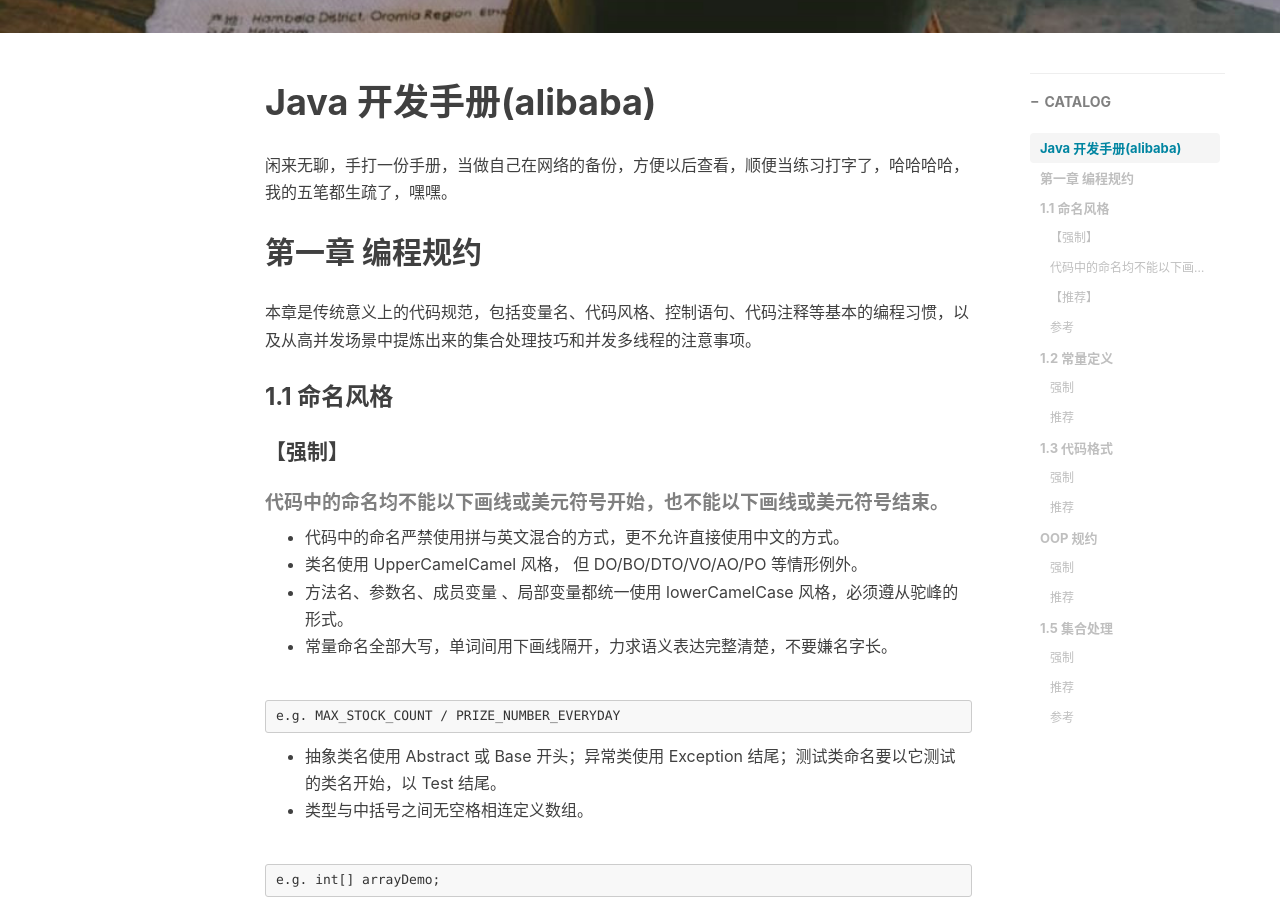
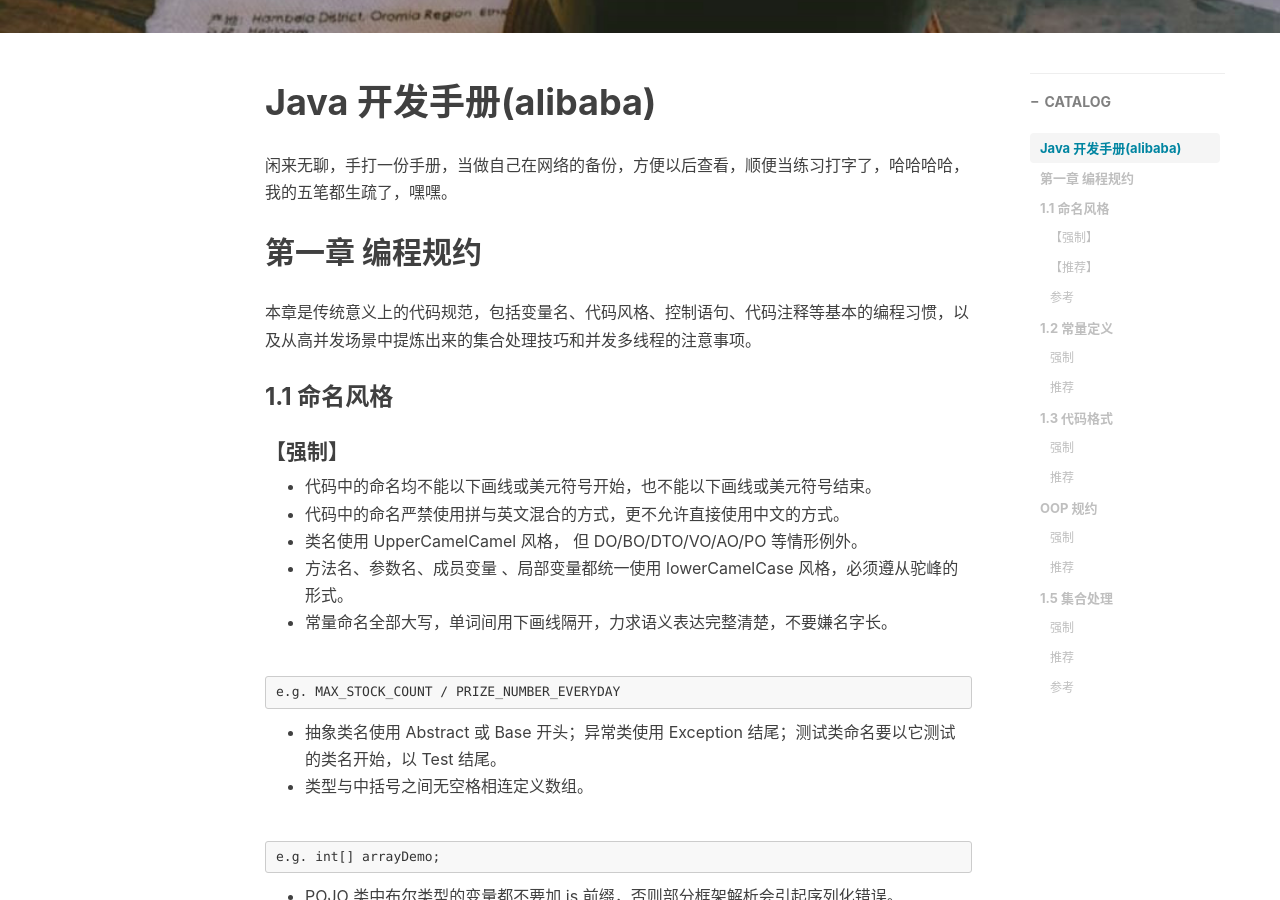
Before and after one commit to bearfly1990/bearfly.github.io, a Jekyll site: the page built from _posts/2018/11/2018-11-17-JavaDevManual.md, in a window 1280 px wide and 900 px high, scrolled down 490 px. Built offline with Jekyll 4.4.1, drawn with Linux system fonts in a browser that asks for light colours; nearby versions of some CDN libraries; comment, search, counter and statistics services are not loaded.

Commit message:
fix issue

```diff
--- a/_posts/2018/11/2018-11-17-JavaDevManual.md
+++ b/_posts/2018/11/2018-11-17-JavaDevManual.md
@@ -24,8 +24,7 @@ tags:
 
 #### 【强制】
 
-##### 代码中的命名均不能以下画线或美元符号开始，也不能以下画线或美元符号结束。
-
+- 代码中的命名均不能以下画线或美元符号开始，也不能以下画线或美元符号结束。
 - 代码中的命名严禁使用拼与英文混合的方式，更不允许直接使用中文的方式。
 - 类名使用 UpperCamelCamel 风格， 但 DO/BO/DTO/VO/AO/PO 等情形例外。
 - 方法名、参数名、成员变量 、局部变量都统一使用 lowerCamelCase 风格，必须遵从驼峰的形式。
```
